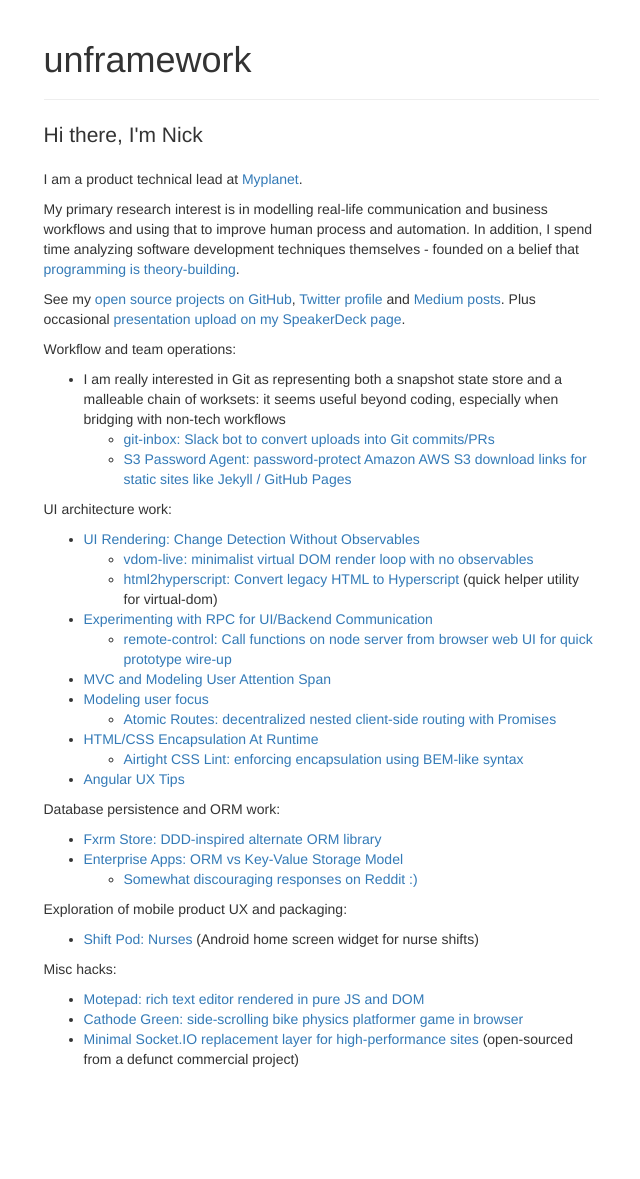
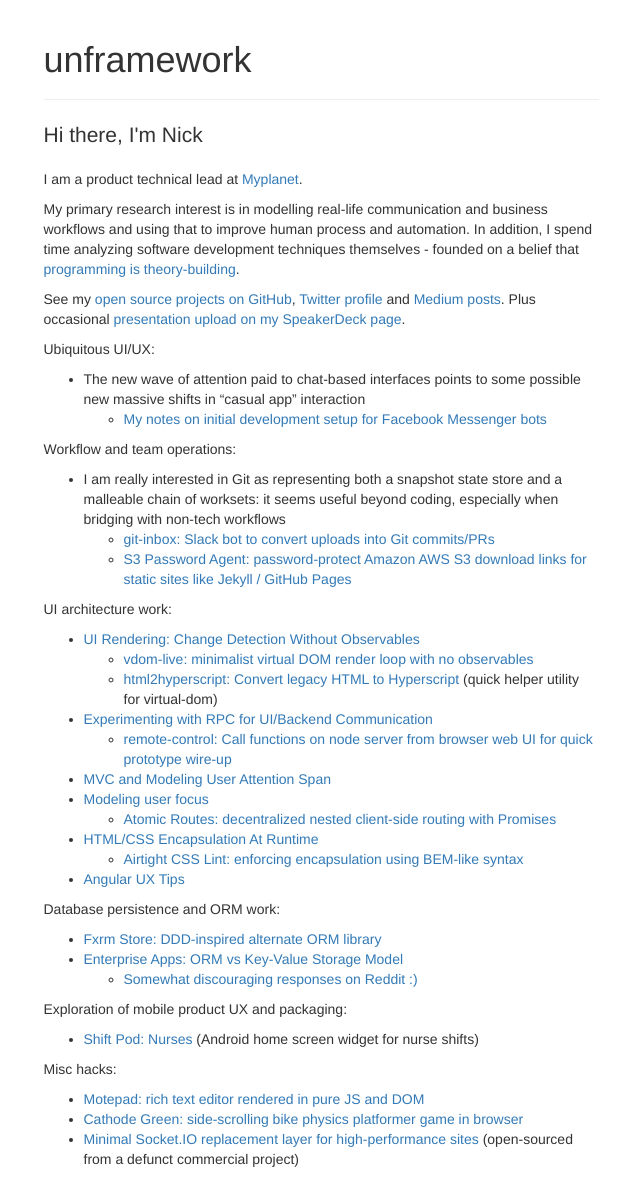
Before and after one commit to unframework/unframework-website, a Jekyll site: the page built from index.md, in a window 1280 px wide. Shown: the whole page, without its empty margins (319-959 px from the left). Built offline with Jekyll 4.4.1, drawn with Linux system fonts in a browser that asks for light colours; before the commit the page ends 1079 px from its top, so only the background shows below that.

Commit message:
Initial bot writeup link

```diff
--- a/index.md
+++ b/index.md
@@ -8,6 +8,11 @@
 My primary research interest is in modelling real-life communication and business workflows and using that to improve human process and automation. In addition, I spend time analyzing software development techniques themselves - founded on a belief that [programming is theory-building](http://www.dc.uba.ar/materias/plp/cursos/material/programmingAsTheoryBuilding).
 
 See my [open source projects on GitHub](https://github.com/unframework), [Twitter profile](https://twitter.com/unframework) and [Medium posts](https://medium.com/@unframework). Plus occasional [presentation upload on my SpeakerDeck page](https://speakerdeck.com/unframework).
+
+Ubiquitous UI/UX:
+
+* The new wave of attention paid to chat-based interfaces points to some possible new massive shifts in "casual app" interaction
+    * [My notes on initial development setup for Facebook Messenger bots](/facebook-bot-setup)
 
 Workflow and team operations:
 
```
